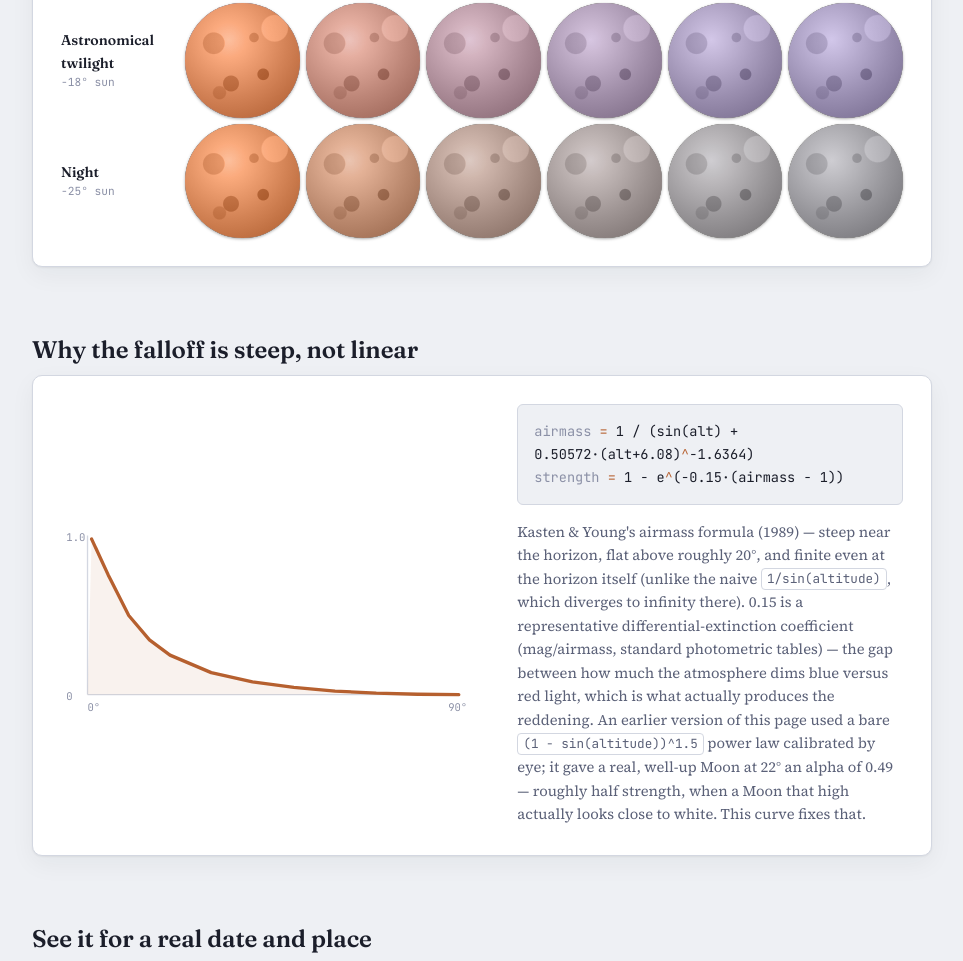
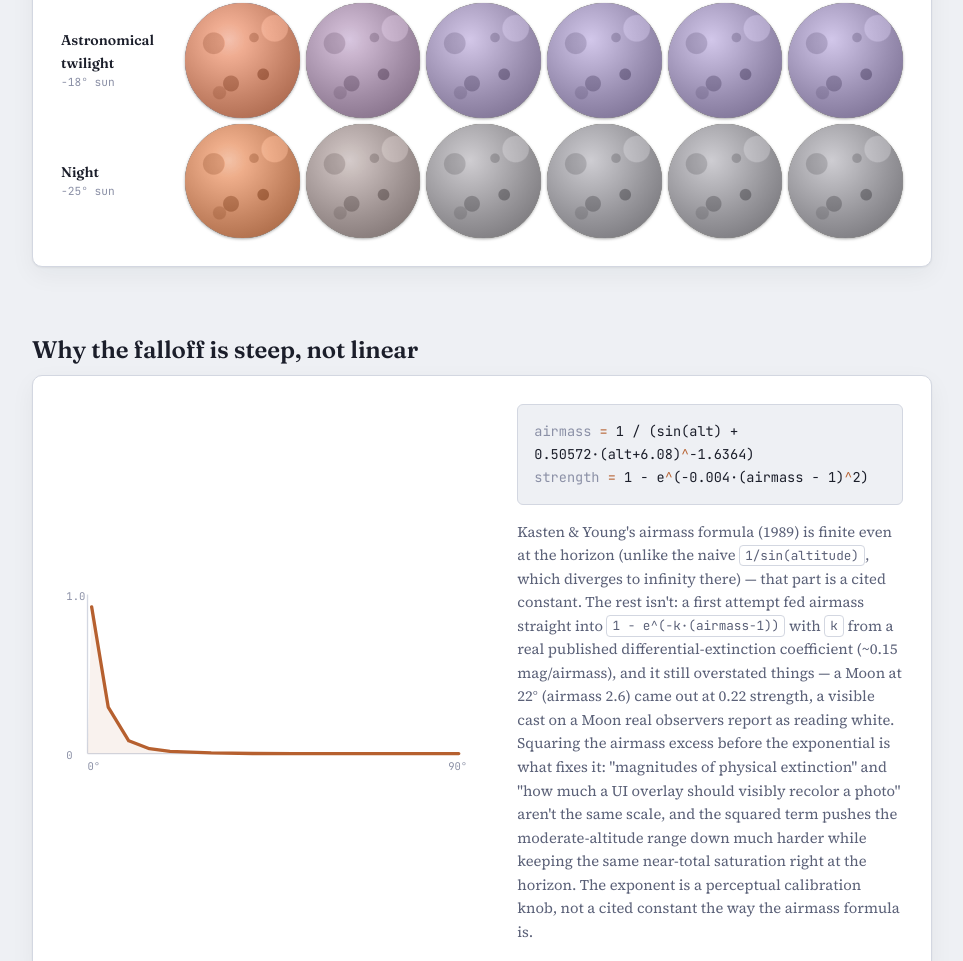
Before and after one commit to marcintk/ha-planetary-solar-system-card, a website: page design-notes/mymoon-tint-model.html in a window 1280 px wide. Shown: the part 2216-3177 px from the top of the page, without its empty margins (158-1121 px from the left). Drawn offline with Linux system fonts and the light colour scheme.

Commit message:
docs: fix tint page to match retuned perceptual extinction curve (#187)
Real-world use surfaced that the physically-grounded exponential
still overstated things: a real Moon at 22deg altitude looked
visibly reddened when observers report it reading white. Squaring
the airmass excess before the exponential (viewing-location.ts)
suppresses the moderate-altitude range much harder while keeping the
same near-total saturation at the horizon. Ported to this page too.

Co-authored-by: Claude Sonnet 5 <noreply@anthropic.com>

```diff
--- a/design-notes/mymoon-tint-model.html
+++ b/design-notes/mymoon-tint-model.html
@@ -466,30 +466,33 @@
   <section>
     <h2>Why the falloff is steep, not linear</h2>
     <div class="falloff">
-      <svg viewBox="0 0 320 160" role="img" aria-label="Extinction strength drops sharply as altitude rises past about 10 degrees, and is nearly zero above 40 degrees">
+      <svg viewBox="0 0 320 160" role="img" aria-label="Extinction strength is strong only within the last few degrees above the horizon and is nearly zero above 15 degrees">
         <line class="axis-line" x1="20" y1="140" x2="300" y2="140"></line>
         <line class="axis-line" x1="20" y1="20" x2="20" y2="140"></line>
         <text class="axis-label" x="20" y="152">0°</text>
         <text class="axis-label" x="292" y="152">90°</text>
         <text class="axis-label" x="4" y="24">1.0</text>
         <text class="axis-label" x="4" y="144">0</text>
-        <polygon class="fill" points="23.1,22.7 35.6,49.7 51.1,80.3 66.7,98.7 82.2,110.2 113.3,123.4 144.4,130.4 175.6,134.6 206.7,137.3 237.8,138.9 268.9,139.7 300,140 300,140 20,140"></polygon>
-        <polyline class="curve" points="23.1,22.7 35.6,49.7 51.1,80.3 66.7,98.7 82.2,110.2 113.3,123.4 144.4,130.4 175.6,134.6 206.7,137.3 237.8,138.9 268.9,139.7 300,140"></polyline>
+        <polygon class="fill" points="23.1,29.3 35.6,104.9 51.1,130.3 66.7,136.3 82.2,138.3 113.3,139.5 144.4,139.9 175.6,140.0 206.7,140.0 237.8,140.0 268.9,140.0 300,140 300,140 20,140"></polygon>
+        <polyline class="curve" points="23.1,29.3 35.6,104.9 51.1,130.3 66.7,136.3 82.2,138.3 113.3,139.5 144.4,139.9 175.6,140.0 206.7,140.0 237.8,140.0 268.9,140.0 300,140"></polyline>
       </svg>
       <div class="falloff-text">
         <div class="formula">
           <span class="fx">airmass</span> <span class="op">=</span> 1 / (sin(alt) + 0.50572·(alt+6.08)<span class="op">^</span>−1.6364)<br>
-          <span class="fx">strength</span> <span class="op">=</span> 1 − e<span class="op">^</span>(−0.15·(airmass − 1))
+          <span class="fx">strength</span> <span class="op">=</span> 1 − e<span class="op">^</span>(−0.004·(airmass − 1)<span class="op">^</span>2)
         </div>
         <p>
-          Kasten &amp; Young's airmass formula (1989) — steep near the horizon, flat above roughly 20°,
-          and finite even at the horizon itself (unlike the naive <code>1/sin(altitude)</code>, which
-          diverges to infinity there). 0.15 is a representative differential-extinction coefficient
-          (mag/airmass, standard photometric tables) — the gap between how much the atmosphere dims
-          blue versus red light, which is what actually produces the reddening. An earlier version of
-          this page used a bare <code>(1 − sin(altitude))^1.5</code> power law calibrated by eye; it
-          gave a real, well-up Moon at 22° an alpha of 0.49 — roughly half strength, when a Moon that
-          high actually looks close to white. This curve fixes that.
+          Kasten &amp; Young's airmass formula (1989) is finite even at the horizon (unlike the naive
+          <code>1/sin(altitude)</code>, which diverges to infinity there) — that part is a cited
+          constant. The rest isn't: a first attempt fed airmass straight into
+          <code>1 − e^(−k·(airmass−1))</code> with <code>k</code> from a real published
+          differential-extinction coefficient (~0.15 mag/airmass), and it still overstated things — a
+          Moon at 22° (airmass 2.6) came out at 0.22 strength, a visible cast on a Moon real observers
+          report as reading white. Squaring the airmass excess before the exponential is what fixes
+          it: "magnitudes of physical extinction" and "how much a UI overlay should visibly recolor a
+          photo" aren't the same scale, and the squared term pushes the moderate-altitude range down
+          much harder while keeping the same near-total saturation right at the horizon. The exponent
+          is a perceptual calibration knob, not a cited constant the way the airmass formula is.
         </p>
       </div>
     </div>
@@ -615,12 +618,13 @@
       var a = Math.max(altitudeDeg, 0);
       return 1 / (Math.sin(a * DEG) + 0.50572 * Math.pow(a + 6.07995, -1.6364));
     }
-    var DIFFERENTIAL_EXTINCTION_COEFFICIENT = 0.15; // representative mag/airmass, standard tables
+    var EXTINCTION_RAMP_COEFFICIENT = 0.004; // perceptual calibration, not a cited constant
 
     function moonExtinctionTint(altitudeDeg) {
+      var excess = airmass(altitudeDeg) - 1;
       var strength = Math.max(
         0,
-        Math.min(1, 1 - Math.exp(-DIFFERENTIAL_EXTINCTION_COEFFICIENT * (airmass(altitudeDeg) - 1)))
+        Math.min(1, 1 - Math.exp(-EXTINCTION_RAMP_COEFFICIENT * excess * excess))
       );
       var rgb = MOON_EXTINCTION_RGB;
       return "rgba(" + rgb[0] + ", " + rgb[1] + ", " + rgb[2] + ", " + strength.toFixed(2) + ")";
@@ -782,11 +786,11 @@
 
   (function () {
     var cols = [
-      { alt: 2,  s: 0.937 },
-      { alt: 8,  s: 0.585 },
-      { alt: 18, s: 0.282 },
-      { alt: 35, s: 0.105 },
-      { alt: 60, s: 0.023 },
+      { alt: 2,  s: 0.743 },
+      { alt: 8,  s: 0.128 },
+      { alt: 18, s: 0.019 },
+      { alt: 35, s: 0.002 },
+      { alt: 60, s: 0.000 },
       { alt: 85, s: 0.001 }
     ];
     var extinction = "#b6602f";
```
